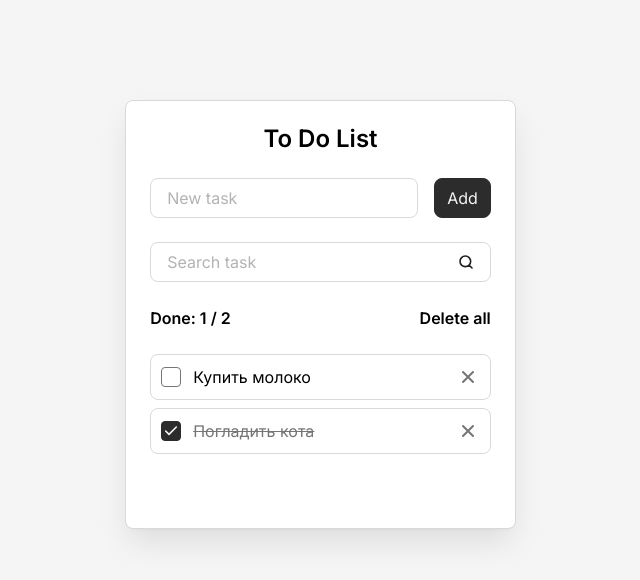
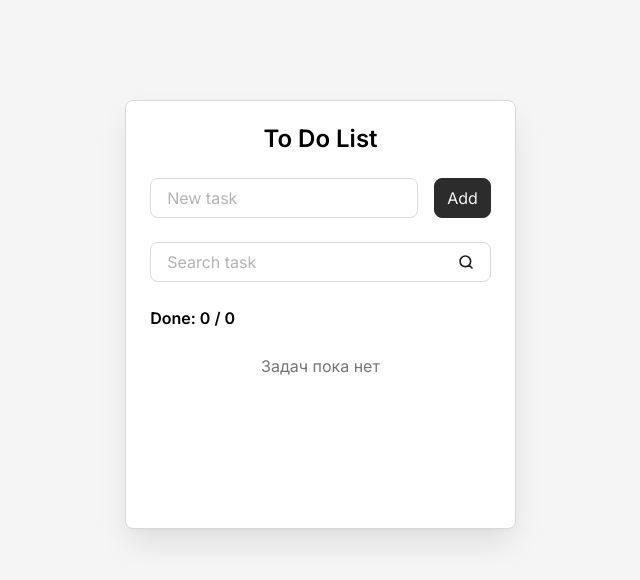
Before and after one commit to vitalk15/Todo-React, a React (Vite) app: page / in a window 1280 px wide. Shown: the top 580 px of the page, without its empty margins (312-952 px from the left). Built offline with nearby package versions, Linux system fonts and the light colour scheme.

Commit message:
удалил таски по-умолчанию

```diff
--- a/src/components/Todo.jsx
+++ b/src/components/Todo.jsx
@@ -11,10 +11,7 @@ const Todo = () => {
 			return JSON.parse(savedTasks)
 		}
 
-		return [
-			{ id: 'task-1', title: 'Купить молоко', isDone: false },
-			{ id: 'task-2', title: 'Погладить кота', isDone: true },
-		]
+		return []
 	})
 
 	const [newTaskTitle, setNewTaskTitle] = useState('')
```
